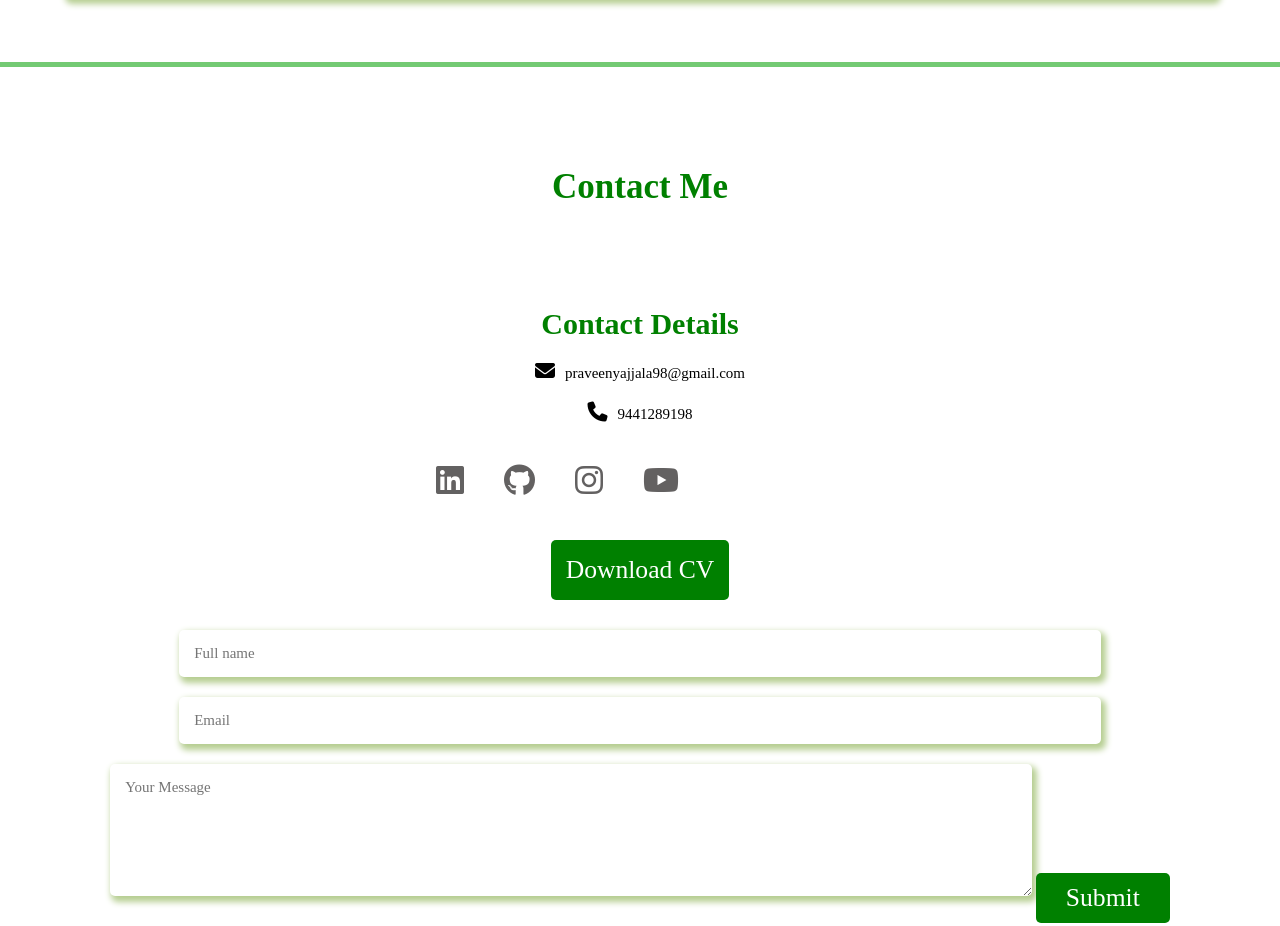
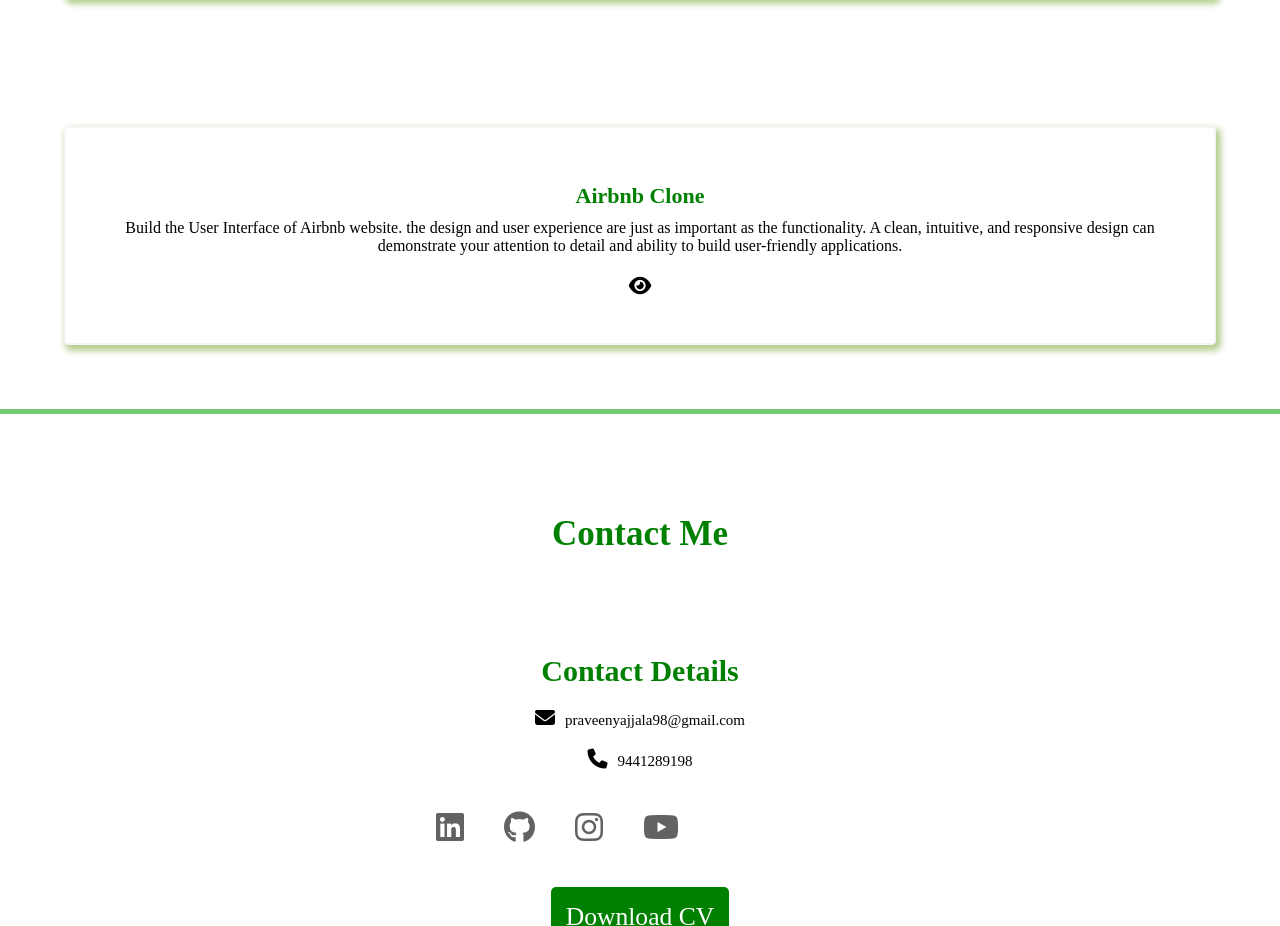
Before and after one commit to Praveenyajjala14/Portfolio, a plain HTML site: page Index.html in a window 1280 px wide. Shown: the part 4006-4932 px from the top of the page. Drawn offline with Linux system fonts and the light colour scheme.

Commit message:
Airbnb project

```diff
--- a/Index.html
+++ b/Index.html
@@ -187,15 +187,15 @@
                         <p>Built a secure back-end with Node.js and MongoDB for user data management. Enhanced user experience by 20% through real-time updates and interactive elements using React.js. Conducted rigorous testing and debugging to ensure the reliability and functionality of the Policy Breach application.</p>
                         <div class="project-icon"><a href="https://github.com/Praveenyajjala14/Policy-Breach" target="_blank"><i class="fa-solid fa-eye"></i></a></i></div>
                     </div>
-                    <!-- <div class="project">
-                        <h1>Edu Tech</h1>
-                        <p>Developed an EduTech website offering interactive courses and learning resources. Integrated user authentication, progress tracking, and personalized dashboards for an enhanced learning experience. The platform supports multimedia content, quizzes, and real-time discussions, ensuring engagement and effective learning outcomes. Scalable architecture allows seamless content updates and user management.</p>
-                        <div class="project-icon"><a href="#" target="_blank"><i class="fa-solid fa-eye"></i></a></i></div>
-                    </div> -->
                     <div class="project">
                         <h1>Port Aqua Market demand analysis and Recommendation System</h1>
                         <p>We developed a fish classification project using ResNet50 to help customers at ports identify fish species. The system provides detailed information post-classification. Additionally, we implemented a recommendation system with Singular Value Decomposition (SVD), offering tailored fish suggestions based on regional availability and customer preferences.</p>
                         <div class="project-icon"><a href="#" target="_blank"><i class="fa-solid fa-eye"></i></a></div>
+                    </div>
+                    <div class="project">
+                        <h1>Airbnb Clone</h1>
+                        <p>Build the User Interface of Airbnb website. the design and user experience are just as important as the functionality. A clean, intuitive, and responsive design can demonstrate your attention to detail and ability to build user-friendly applications.</p>
+                        <div class="project-icon"><a href="https://praveenyajjala14.github.io/Airbnb-Clone/Index.html" target="_blank"><i class="fa-solid fa-eye"></i></a></i></div>
                     </div>
                 </div>
             </div>
```
